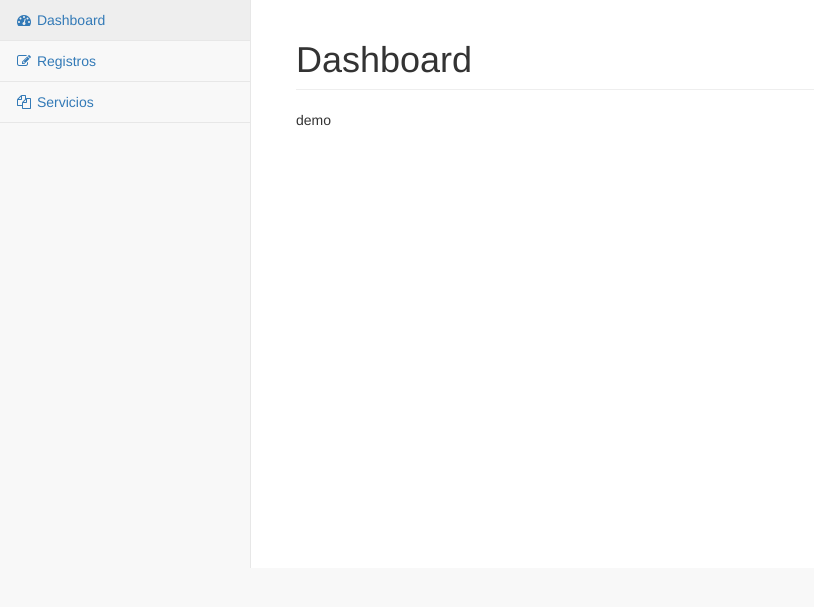
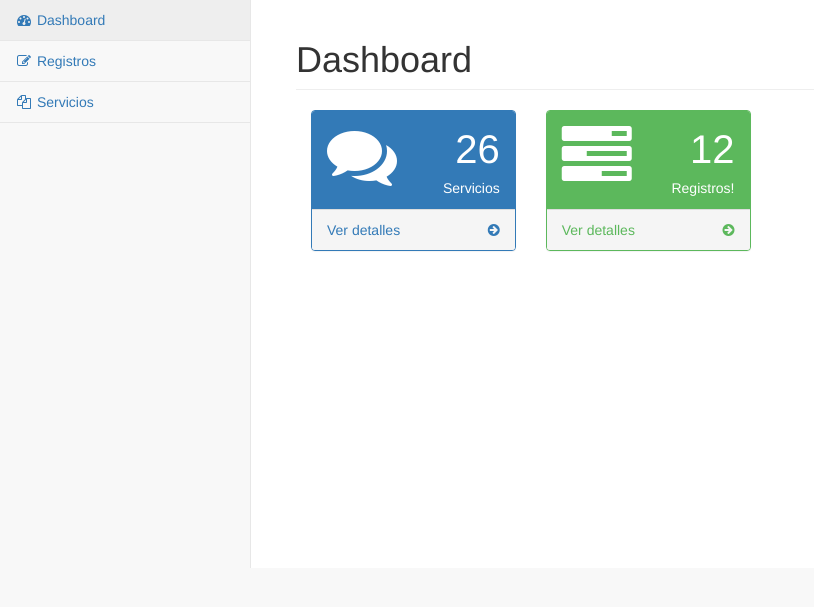
Before and after one commit to tlzsystem/superpass, a Django app: page / in a window 1280 px wide. Shown: the part 51-658 px from the top of the page, without its empty margins (0-814 px from the left). Run offline with Django 3.2, Linux system fonts and the light colour scheme; the visitor is signed in with stand-in values (Sample User, id 1); some libraries are stand-ins or nearby versions.

Commit message:
pass change. dashboard

```diff
--- a/templates/base.html
+++ b/templates/base.html
@@ -59,9 +59,7 @@
                         <i class="fa fa-user fa-fw"></i> <i class="fa fa-caret-down"></i>
                     </a>
                     <ul class="dropdown-menu dropdown-user">
-                        <li><a href="#"><i class="fa fa-user fa-fw"></i> User Profile</a>
-                        </li>
-                        <li><a href="#"><i class="fa fa-gear fa-fw"></i> Settings</a>
+                        <li><a href="{% url 'password_change' %}?next=/"><i class="fa fa-user fa-fw"></i> Cambiar Password</a>
                         </li>
                         <li class="divider"></li>
                         <li><a href="{% url 'logout' %}?next=/"><i class="fa fa-sign-out fa-fw"></i> Salir</a>
@@ -127,6 +125,8 @@
     <!-- Custom Theme JavaScript -->
     <script src="{% static "dist/js/sb-admin-2.js" %}"></script>
 
+    {% block customJS %}
+    {% endblock %}
 </body>
 
 </html>
--- a/templates/dashboard/dashboard.html
+++ b/templates/dashboard/dashboard.html
@@ -10,7 +10,51 @@ Dashboard
 {% endblock %}
 
 {% block content %}
+<div class="col-lg-3 col-md-6">
 
-demo
 
+                    <div class="panel panel-primary">
+                        <div class="panel-heading">
+                            <div class="row">
+                                <div class="col-xs-3">
+                                    <i class="fa fa-comments fa-5x"></i>
+                                </div>
+                                <div class="col-xs-9 text-right">
+                                    <div class="huge">26</div>
+                                    <div>Servicios</div>
+                                </div>
+                            </div>
+                        </div>
+                        <a href="{% url 'servicio-list' %}">
+                            <div class="panel-footer">
+                                <span class="pull-left">Ver detalles</span>
+                                <span class="pull-right"><i class="fa fa-arrow-circle-right"></i></span>
+                                <div class="clearfix"></div>
+                            </div>
+                        </a>
+                    </div>
+</div>
+
+<div class="col-lg-3 col-md-6">
+                    <div class="panel panel-green">
+                        <div class="panel-heading">
+                            <div class="row">
+                                <div class="col-xs-3">
+                                    <i class="fa fa-tasks fa-5x"></i>
+                                </div>
+                                <div class="col-xs-9 text-right">
+                                    <div class="huge">12</div>
+                                    <div>Registros!</div>
+                                </div>
+                            </div>
+                        </div>
+                        <a href="{% url 'registro-list' %}">
+                            <div class="panel-footer">
+                                <span class="pull-left">Ver detalles</span>
+                                <span class="pull-right"><i class="fa fa-arrow-circle-right"></i></span>
+                                <div class="clearfix"></div>
+                            </div>
+                        </a>
+                    </div>
+                </div>
 {% endblock %}
```
Also changed, not shown: templates/registration/password_change_done.html (added, +24 -0 lines), templates/registration/password_change_form.html (added, +53 -0 lines), templates/registro/registro_list.html (+11 -3 lines).
